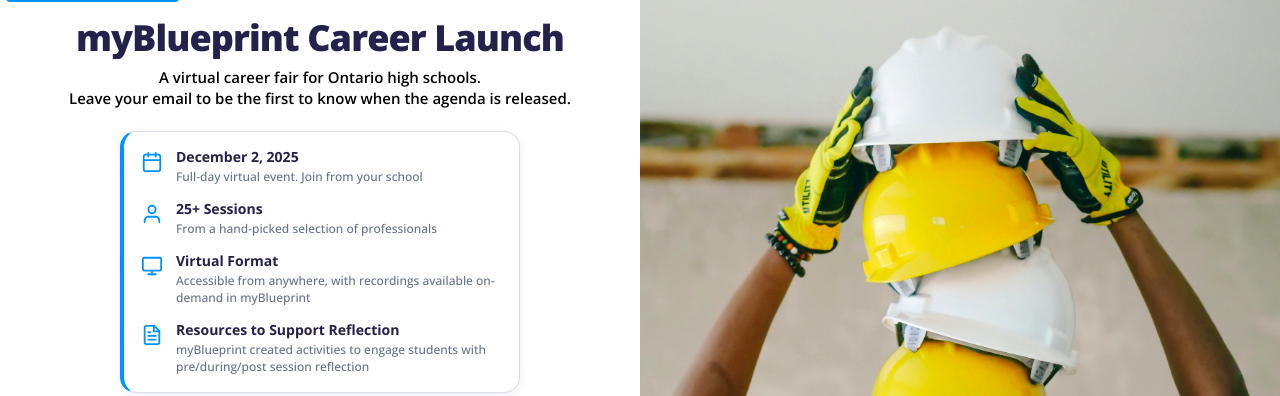
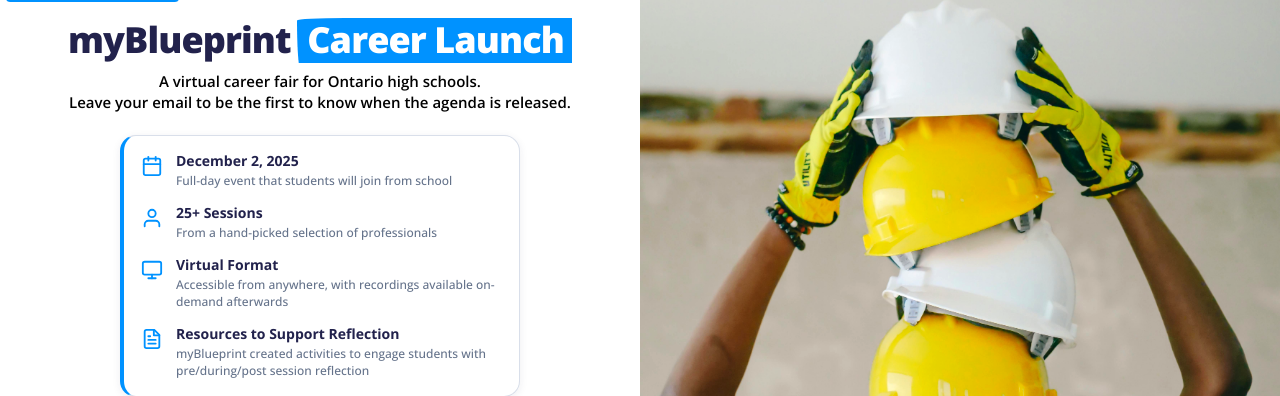
Before and after one commit to damianstory/myBCL-v2, a website: page index.html in a window 1280 px wide. Shown: the top 396 px of the page. Drawn offline with nearby package versions, Linux system fonts and the light colour scheme; a web font is replaced by a local one.

Commit message:
Enhance myBlueprint Career Launch landing page with content and style updates
- Updated hero section to emphasize the event title with highlighted text.
- Revised event details for clarity and improved user understanding.
- Adjusted CSS styles for layout consistency, including height settings and spacing in various components.
- Increased gap in bento grid for better visual separation.

These changes aim to create a more engaging and visually appealing experience for users.

```diff
--- a/index.html
+++ b/index.html
@@ -124,7 +124,7 @@
         <section class="content-column" aria-labelledby="event-title">
             <!-- Hero Content -->
             <div class="hero-content">
-                <h1 id="event-title" class="hero-title">myBlueprint Career Launch</h1>
+                <h1 id="event-title" class="hero-title">myBlueprint <span class="highlighted-text">Career Launch</span></h1>
                 <p class="student-count">A virtual career fair for Ontario high schools.<br>Leave your email to be the first to know when the agenda is released.</p>
             </div>
 
@@ -144,7 +144,7 @@
                         </div>
                         <div class="detail-content">
                             <div class="detail-title">December 2, 2025</div>
-                            <div class="detail-description">Full-day virtual event. Join from your school</div>
+                            <div class="detail-description">Full-day event that students will join from school</div>
                         </div>
                     </div>
 
@@ -173,7 +173,7 @@
                         </div>
                         <div class="detail-content">
                             <div class="detail-title">Virtual Format</div>
-                            <div class="detail-description">Accessible from anywhere, with recordings available on-demand in myBlueprint</div>
+                            <div class="detail-description">Accessible from anywhere, with recordings available on-demand afterwards</div>
                         </div>
                     </div>
 
--- a/styles/components/bento-grid.css
+++ b/styles/components/bento-grid.css
@@ -225,7 +225,7 @@
 /* Desktop Styles */
 @media (min-width: 1024px) {
     .bento-grid {
-        gap: 6px;
+        gap: 12px;
         margin: 2px auto;
         max-width: 400px;
     }
--- a/styles/components/hero.css
+++ b/styles/components/hero.css
@@ -22,6 +22,30 @@
     letter-spacing: -0.02em;
     margin: 0;
     animation: fadeInUp 0.6s ease-out;
+}
+
+/* Highlighted Text Effect */
+.highlighted-text {
+    position: relative;
+    display: inline-block;
+    padding: 2px 8px;
+    color: #FFFFFF !important;
+    z-index: 2;
+}
+
+.highlighted-text::before {
+    content: '';
+    position: absolute;
+    top: 5%;
+    left: -2px;
+    right: -8px;
+    bottom: -10%;
+    background: var(--primary-blue);
+    opacity: 1;
+    z-index: -1;
+    border-radius: 300px 15px 280px 20px / 15px 280px 20px 300px;
+    transform: rotate(0deg);
+    animation: none !important;
 }
 
 /* Event Date (H2) */
@@ -185,6 +209,15 @@
         font-weight: 900;
     }
 
+    .highlighted-text {
+        color: #FFFFFF !important;
+    }
+
+    .highlighted-text::before {
+        background: var(--primary-blue) !important;
+        opacity: 1 !important;
+    }
+
     .event-date {
         color: var(--primary-blue);
         font-weight: 900;
@@ -204,6 +237,10 @@
     .student-count,
     .supporting-text {
         animation: none;
+    }
+
+    .highlighted-text::before {
+        animation: none !important;
     }
 }
 
--- a/styles/components/image-column.css
+++ b/styles/components/image-column.css
@@ -166,13 +166,12 @@
 @media (min-width: 768px) {
     .image-column {
         order: 2;
-        height: auto;
-        min-height: 100vh;
+        height: 100vh;
     }
 
     .hero-image {
         object-position: center center;
-        min-height: 100vh;
+        height: 100%;
     }
 
     .image-placeholder {
@@ -202,7 +201,7 @@
 /* Desktop Styles */
 @media (min-width: 1024px) {
     .image-column {
-        min-height: 100vh;
+        height: 100vh;
     }
 
     .hero-image {
--- a/styles/main.css
+++ b/styles/main.css
@@ -128,7 +128,7 @@
     display: grid;
     grid-template-columns: 1fr;
     grid-template-rows: 300px 1fr;
-    min-height: 100vh;
+    height: 100vh;
     width: 100%;
     background: #FFFFFF;
 }
```
